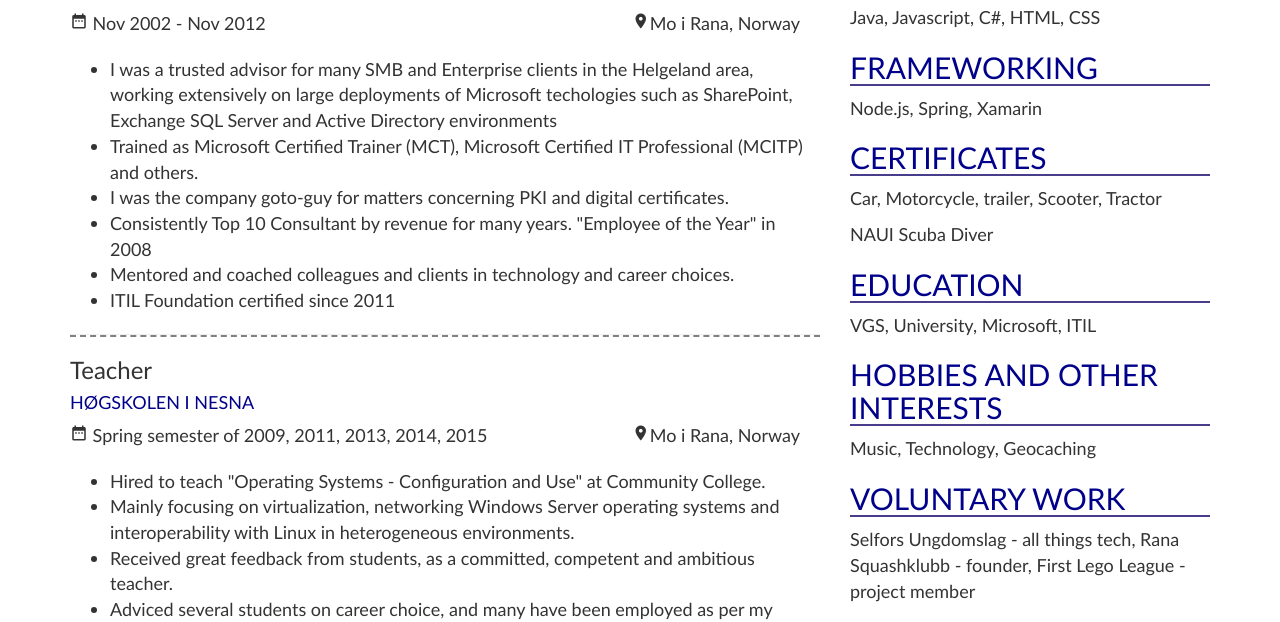
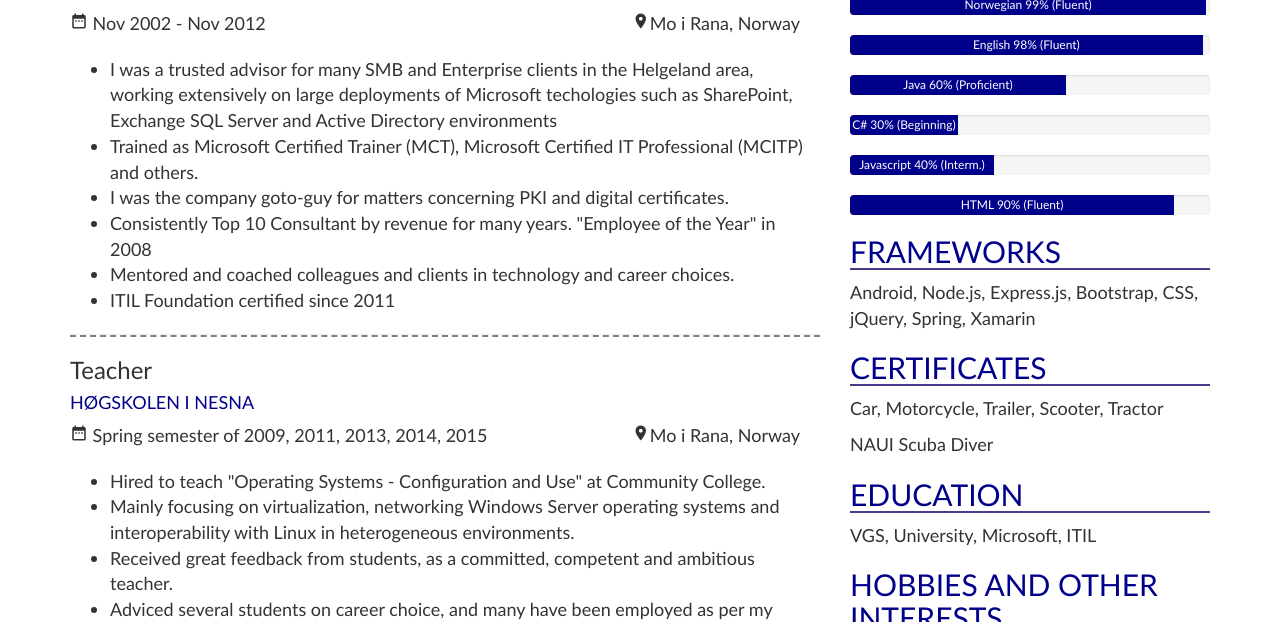
Before and after one commit to tplive/mycv, a plain HTML site: page index.html in a window 1280 px wide. Shown: the part 715-1337 px from the top of the page. Drawn offline with nearby package versions, Linux system fonts and the light colour scheme.

Commit message:
Progressbars to show proficiency in languages. May revise.

```diff
--- a/css/styles.css
+++ b/css/styles.css
@@ -33,6 +33,9 @@ h1, h2, h4 {
     text-transform: uppercase;
 }
 
+.progress-bar {
+    background-color: darkblue;
+}
 h2 {
 
     border-bottom: 2px solid darkslateblue;
--- a/index.html
+++ b/index.html
@@ -106,14 +106,36 @@
         <p>Husband</p>
         <p>Work</p>
         <h2>My superpowers</h2>
-        <p>Keywords</p>
+        <p>
+          <span class="badge">Inspire</span>
+          <span class="badge">Empower</span>
+          <span class="badge">Acheive</span>
+          <span class="badge">Learn it - Know it - Teach it!</span>
+          <span class="badge">Have fun</span>
+        </p>
         <h2>Languages</h2>
-        <p>English, Norwegian</p>
-        <p>Java, Javascript, C#, HTML, CSS</p>
-        <h2>Frameworking</h2>
-        <p>Node.js, Spring, Xamarin</p>
+        <div class="progress">
+          <div class="progress-bar progress-bar-success" role="progressbar" aria-valuenow="99" aria-valuemax="100" aria-valuemin="0" style="width:99%">Norwegian 99% (Fluent)</div>
+        </div>
+          <div class="progress">
+          <div class="progress-bar progress-bar-success" role="progressbar" aria-valuenow="98" aria-valuemax="100" aria-valuemin="0" style="width:98%">English 98% (Fluent)</div>
+        </div>
+          <div class="progress">
+          <div class="progress-bar progress-bar-info" role="progressbar" aria-valuenow="60" aria-valuemax="100" aria-valuemin="0" style="width:60%">Java 60% (Proficient)</div>
+        </div>
+        <div class="progress">
+          <div class="progress-bar progress-bar-danger" role="progressbar" aria-valuenow="30" aria-valuemax="100" aria-valuemin="0" style="width:30%">C# 30% (Beginning)</div>
+        </div>
+        <div class="progress">
+          <div class="progress-bar progress-bar-info" role="progressbar" aria-valuenow="40" aria-valuemax="100" aria-valuemin="0" style="width:40%">Javascript 40% (Interm.)</div>
+        </div>
+        <div class="progress">
+          <div class="progress-bar progress-bar-success" role="progressbar" aria-valuenow="90" aria-valuemax="100" aria-valuemin="0" style="width:90%">HTML 90% (Fluent)</div>
+        </div>
+        <h2>Frameworks</h2>
+        <p>Android, Node.js, Express.js, Bootstrap, CSS, jQuery, Spring, Xamarin</p>
         <h2>Certificates</h2>
-        <p>Car, Motorcycle, trailer, Scooter, Tractor</p>
+        <p>Car, Motorcycle, Trailer, Scooter, Tractor</p>
         <p>NAUI Scuba Diver</p>
         <h2>Education</h2>
         <p>VGS, University, Microsoft, ITIL</p>
```
